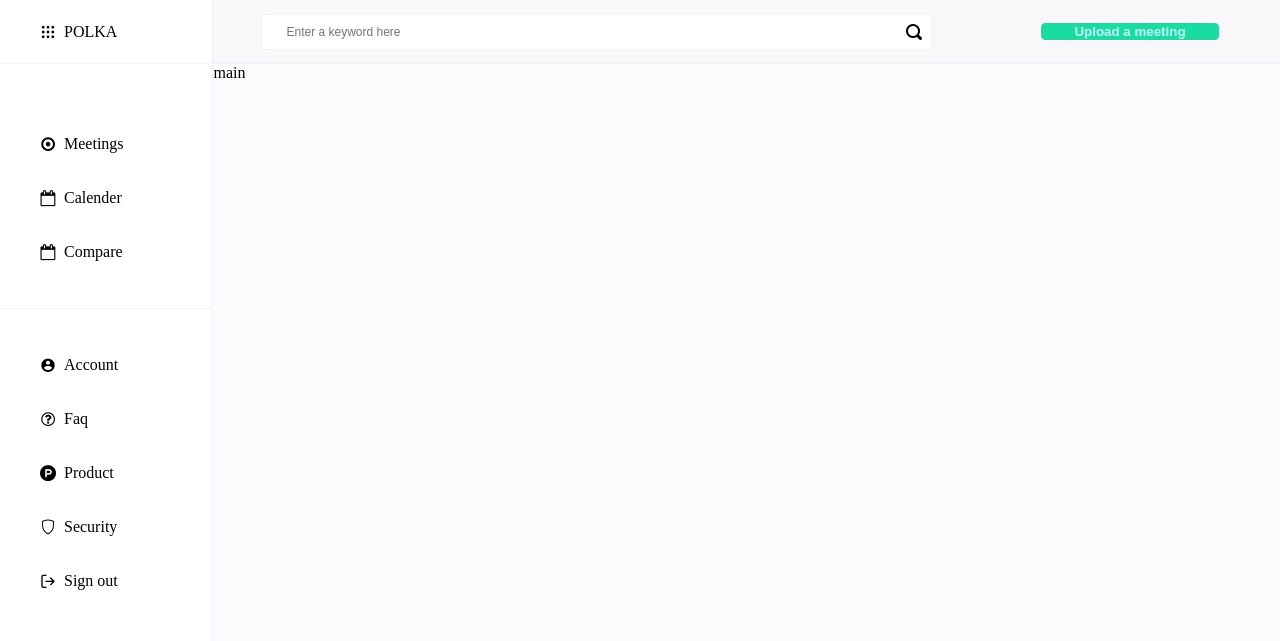
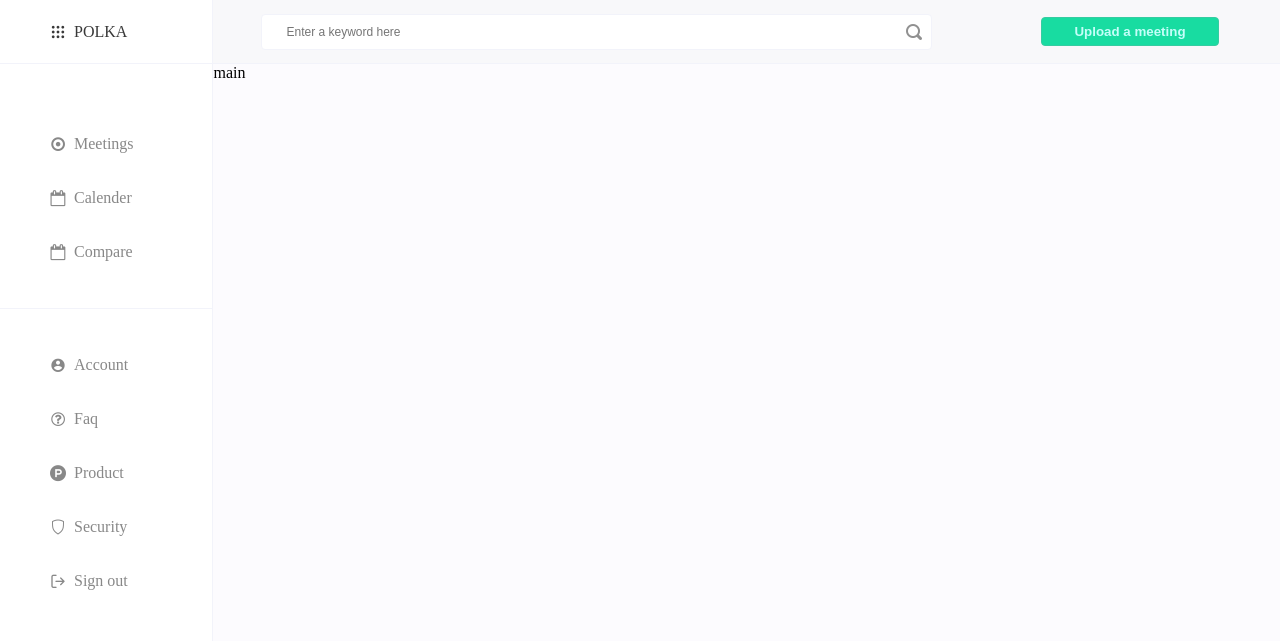
Before and after one commit to hrishikesh0x01/UITasks, a plain HTML site: page FlexMockUp/index.html in a window 1280 px wide. Shown: the top 641 px of the page. Drawn offline with Linux system fonts and the light colour scheme; files whose address does not match are found by name.

Commit message:
Gave proper height to header-button, gave on hover color change to sidebar-items.

```diff
--- a/FlexMockUp/assets/css/style.css
+++ b/FlexMockUp/assets/css/style.css
@@ -6,6 +6,11 @@
 
 html {
     font-size: 16px;
+}
+
+a {
+    text-decoration: none;
+    color: #919191;
 }
 
 .d-flex {
@@ -37,12 +42,13 @@ html {
 }
 
 .header-button-con {
-    padding: 0.5rem 0;
+    padding: 1rem 0;
     width: 30%;
     max-width: 300px;
     min-width: 250px;
     justify-content: center;
     align-items: center;
+    height: 100%;
 }
 
 .header-button {
@@ -53,6 +59,7 @@ html {
     background-color: #18dca1;
     color: #c5fef9;
     font-weight: 600;
+    cursor: pointer;
 }
 
 .header-height {
@@ -72,18 +79,20 @@ html {
 
 .sidebar-item {
     padding: 0.75rem 1.75rem;
-    margin: 0.75rem;
+    margin: 0.75rem 1.375rem;
+    color: #888888;
     align-items: center;
     border-radius: 0.5rem;
+    cursor: pointer;
 }
 
 .sidebar-item:hover {
     background-color: #f7f6f9;
+    color: #383838;
 }
 
 .sidebar-top {
-    margin: 0;
-    border-radius: 0;
+    color: #383838;
 }
 
 .sidebar-section {
@@ -109,9 +118,6 @@ html {
     min-width: 500px;
     max-width: 900px;
 }
-
-/* #search:focus, #search:active {
-} */
 
 .search-bar {
     padding: 0 3rem;
--- a/FlexMockUp/index.html
+++ b/FlexMockUp/index.html
@@ -13,7 +13,7 @@
         <div class="wrapper d-flex h100">
             <aside class="d-flex sidebar f-col">
                 <section class="d-flex header-height">
-                    <div class="d-flex sidebar-item">
+                    <div class="d-flex sidebar-item sidebar-top">
                         <div class="icon icon-ic_fluent_grid_dots_filled_icon"></div>
                         <span>POLKA</span>
                     </div>
@@ -60,7 +60,7 @@
             <section class="d-flex f-col f-grow w100">
                 <header class="d-flex header header-height w100">
                     <div class="d-flex search-bar f-grow">
-                        <label for="search"><div class="srch-icon icon-search"></div></label>
+                        <label for="search"><a href="#"><div class="srch-icon icon-search"></div></a></label>
                         <input type="search" name="search" id="search" placeholder="Enter a keyword here">
                     </div>
                     <div class="d-flex header-button-con">
```
